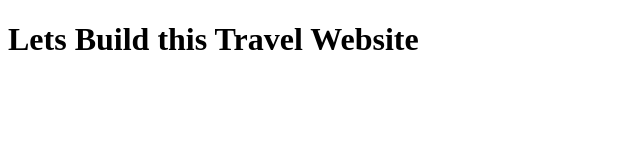
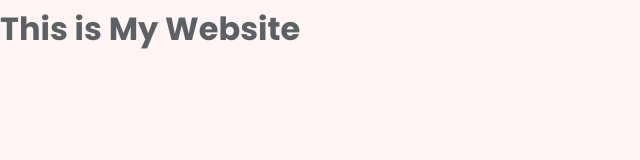
Before and after one commit to Saurav-98/Travelia, a website built with Vite: page index.html in a window 1280 px wide. Shown: the whole page, without its empty margins (0-640 px from the left). Built offline with nearby package versions, Linux system fonts and the light colour scheme.

Commit message:
basic structure and architecture ready

```diff
--- /dev/null
+++ b/css/style-components/variables.css
@@ -0,0 +1,84 @@
+:root {
+  /**
+   * COLORS
+   */
+
+  /* backgroud colors */
+  --bg-white: hsl(0, 0%, 100%);
+  --bg-black-alpha-20: hsla(0, 0%, 0%, 0.2);
+  --bg-lavender-blush: hsl(0, 100%, 98%);
+  --bg-majorelle-blue: hsl(249, 95%, 63%);
+  --bg-ocean-blue: hsl(249, 63%, 54%);
+  --bg-majorelle-blue-alpha-5: hsla(249, 95%, 63%, 0.05);
+  --bg-misty-rose: hsl(0, 100%, 95%);
+  --bg-red-salsa: hsl(357, 94%, 63%);
+  --bg-red-salsa-alpha-5: hsla(357, 94%, 63%, 0.05);
+  --bg-english-vermillion: hsl(357, 64%, 53%);
+  --bg-chrome-yellow-alpha-5: hsla(40, 100%, 50%, 0.05);
+  --bg-sunglow-alpha-10: hsla(48, 100%, 50%, 0.1);
+  --bg-gainsboro: hsl(0, 0%, 85%);
+
+  /* text color */
+  --text-white: hsl(0, 0%, 100%);
+  --text-gunmetal: hsl(209, 40%, 14%);
+  --text-light-coral: hsl(357, 96%, 73%);
+  --text-granite-gray: hsl(210, 4%, 38%);
+  --text-majorelle-blue: hsl(249, 95%, 63%);
+  --text-sunglow: hsl(48, 100%, 50%);
+
+  /* border color */
+  --border-gainsboro: hsl(0, 1%, 85%);
+
+  /**
+   * TYPOGRAPHY
+   */
+
+  /* font family */
+  --ff-poppins: "Poppins", sans-serif;
+
+  /* font size */
+  --fontSize-1: 4.2rem;
+  --fontSize-2: 3.6rem;
+  --fontSize-3: 2.5rem;
+  --fontSize-4: 2.4rem;
+  --fontSize-5: 2rem;
+  --fontSize-6: 1.6rem;
+  --fontSize-7: 1.5rem;
+
+  /* font weight */
+  --weight-bold: 700;
+  --weight-semiBold: 600;
+  --weight-medium: 500;
+
+  /**
+   * SPACING
+   */
+
+  --section-spacing: 80px;
+
+  /**
+   * BOX SHADOW
+   */
+
+  --shadow-1: 0 2px 10px hsla(209, 40%, 14%, 10%);
+  --shadow-2: 0 5px 10px hsla(249, 95%, 63%, 25%);
+  --shadow-3: 0 5px 10px hsla(357, 64%, 53%, 25%);
+  --shadow-4: 0 30px 50px hsla(357, 64%, 53%, 30%);
+
+  /**
+   * RADIUS
+   */
+
+  --radius-pill: 200px;
+  --radius-circle: 50%;
+  --radius-30: 30px;
+  --radius-20: 20px;
+
+  /**
+   * TRANSITION
+   */
+
+  --transition-1: 250ms ease;
+  --transition-2: 500ms ease;
+  --cubic-out: cubic-bezier(0.05, 0.83, 0.52, 0.97);
+}
--- a/css/style.css
+++ b/css/style.css
@@ -3,123 +3,79 @@
 \*-----------------------------------*/
 
 /**
- * copyright 2023 codewithsadee
+ * Importing Css Modules
  */
-
-
-
-
 
 /*-----------------------------------*\
   #CUSTOM PROPERTY
 \*-----------------------------------*/
-
-:root {
-
-  /**
-   * COLORS
-   */
-
-  /* backgroud colors */
-  --bg-white: hsl(0, 0%, 100%);
-  --bg-black-alpha-20: hsla(0, 0%, 0%, 0.2);
-  --bg-lavender-blush: hsl(0, 100%, 98%);
-  --bg-majorelle-blue: hsl(249, 95%, 63%);
-  --bg-ocean-blue: hsl(249, 63%, 54%);
-  --bg-majorelle-blue-alpha-5: hsla(249, 95%, 63%, 0.05);
-  --bg-misty-rose: hsl(0, 100%, 95%);
-  --bg-red-salsa: hsl(357, 94%, 63%);
-  --bg-red-salsa-alpha-5: hsla(357, 94%, 63%, 0.05);
-  --bg-english-vermillion: hsl(357, 64%, 53%);
-  --bg-chrome-yellow-alpha-5: hsla(40, 100%, 50%, 0.05);
-  --bg-sunglow-alpha-10: hsla(48, 100%, 50%, 0.1);
-  --bg-gainsboro: hsl(0, 0%, 85%);
-
-  /* text color */
-  --text-white: hsl(0, 0%, 100%);
-  --text-gunmetal: hsl(209, 40%, 14%);
-  --text-light-coral: hsl(357, 96%, 73%);
-  --text-granite-gray: hsl(210, 4%, 38%);
-  --text-majorelle-blue: hsl(249, 95%, 63%);
-  --text-sunglow: hsl(48, 100%, 50%);
-
-  /* border color */
-  --border-gainsboro: hsl(0, 1%, 85%);
-
-  /**
-   * TYPOGRAPHY
-   */
-
-  /* font family */
-  --ff-poppins: 'Poppins', sans-serif;
-
-  /* font size */
-  --fontSize-1: 4.2rem;
-  --fontSize-2: 3.6rem;
-  --fontSize-3: 2.5rem;
-  --fontSize-4: 2.4rem;
-  --fontSize-5: 2rem;
-  --fontSize-6: 1.6rem;
-  --fontSize-7: 1.5rem;
-
-  /* font weight */
-  --weight-bold: 700;
-  --weight-semiBold: 600;
-  --weight-medium: 500;
-
-  /**
-   * SPACING
-   */
-
-  --section-spacing: 80px;
-
-  /**
-   * BOX SHADOW
-   */
-
-  --shadow-1: 0 2px 10px hsla(209, 40%, 14%, 10%);
-  --shadow-2: 0 5px 10px hsla(249, 95%, 63%, 25%);
-  --shadow-3: 0 5px 10px hsla(357, 64%, 53%, 25%);
-  --shadow-4: 0 30px 50px hsla(357, 64%, 53%, 30%);
-
-  /**
-   * RADIUS
-   */
-
-  --radius-pill: 200px;
-  --radius-circle: 50%;
-  --radius-30: 30px;
-  --radius-20: 20px;
-
-  /**
-   * TRANSITION
-   */
-
-  --transition-1: 250ms ease;
-  --transition-2: 500ms ease;
-  --cubic-out: cubic-bezier(0.05, 0.83, 0.52, 0.97);
-
-}
-
-
-
-
+@import url(./style-components/variables.css);
 
 /*-----------------------------------*\
   #RESET
 \*-----------------------------------*/
+*,
+*::after,
+*::before {
+  margin: 0;
+  padding: 0;
+  box-sizing: border-box;
+}
 
+li {
+  list-style: none;
+}
 
+a {
+  text-decoration: none;
+  color: inherit;
+}
 
+a,
+img,
+span,
+button,
+ion-icon {
+  display: block;
+}
 
+input,
+button {
+  background: none;
+  border: none;
+  font: inherit;
+}
 
+input {
+  width: 100%;
+  outline: none;
+}
+
+button {
+  cursor: pointer;
+}
+ion-icon {
+  pointer-events: none;
+}
+
+address {
+  font-style: normal;
+}
+
+html {
+  font-family: var(--ff-poppins);
+  font-size: 62.5%;
+  scroll-behavior: smooth;
+}
+body {
+  background-color: var(--bg-lavender-blush);
+  color: var(--text-granite-gray);
+  font-size: var(--fontSize-6);
+  line-height: 1.8;
+}
 /*-----------------------------------*\
   #REUSED STYLE
 \*-----------------------------------*/
-
-
-
-
 
 /*-----------------------------------*\
   #PRELOADER
@@ -133,66 +89,34 @@
   #HEADER
 \*-----------------------------------*/
 
-
-
-
-
 /*-----------------------------------*\
   #HERO
 \*-----------------------------------*/
-
-
-
-
 
 /*-----------------------------------*\
   #SERVICE
 \*-----------------------------------*/
 
-
-
-
-
 /*-----------------------------------*\
   #DESTINATION
 \*-----------------------------------*/
-
-
-
-
 
 /*-----------------------------------*\
   #EXPERIENCE
 \*-----------------------------------*/
 
-
-
-
-
 /*-----------------------------------*\
   #GALLERY
 \*-----------------------------------*/
-
-
-
-
 
 /*-----------------------------------*\
   #CTA
 \*-----------------------------------*/
 
-
-
-
-
 /*-----------------------------------*\
   #FOOTER
 \*-----------------------------------*/
 
-
-
-
-
 /*-----------------------------------*\
   #MEDIA QUERIES
 \*-----------------------------------*/
--- a/index.html
+++ b/index.html
@@ -25,8 +25,7 @@
   </head>
   <body>
     <div id="app">
-      <h1>Lets Build this Travel Website</h1>
-
+      <h1>This is My Website</h1>
       <!-- Link JS FIle -->
       <script src="./js/script.js"></script>
 
@@ -40,6 +39,5 @@
         src="https://unpkg.com/ionicons@5.5.2/dist/ionicons/ionicons.js"
       ></script>
     </div>
-    <script type="module" src="/main.js"></script>
   </body>
 </html>
```
